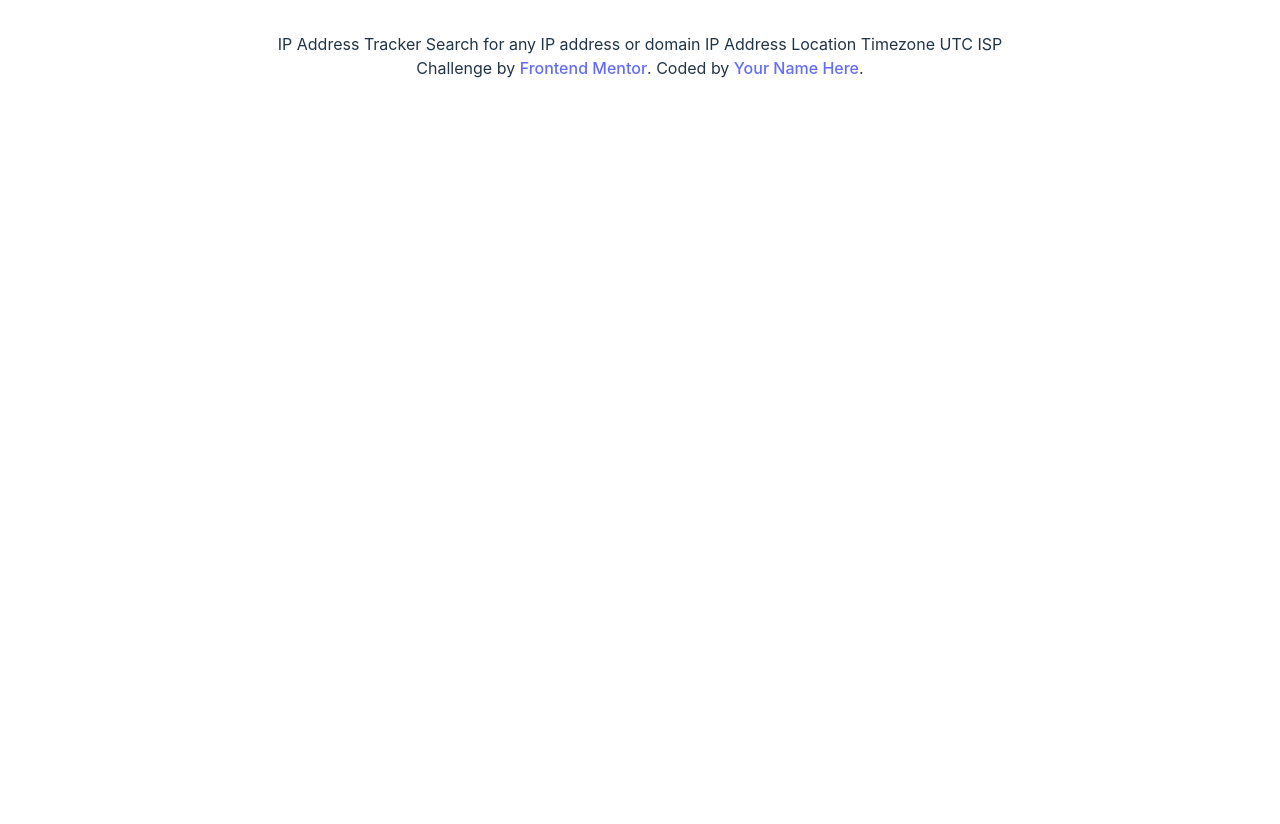
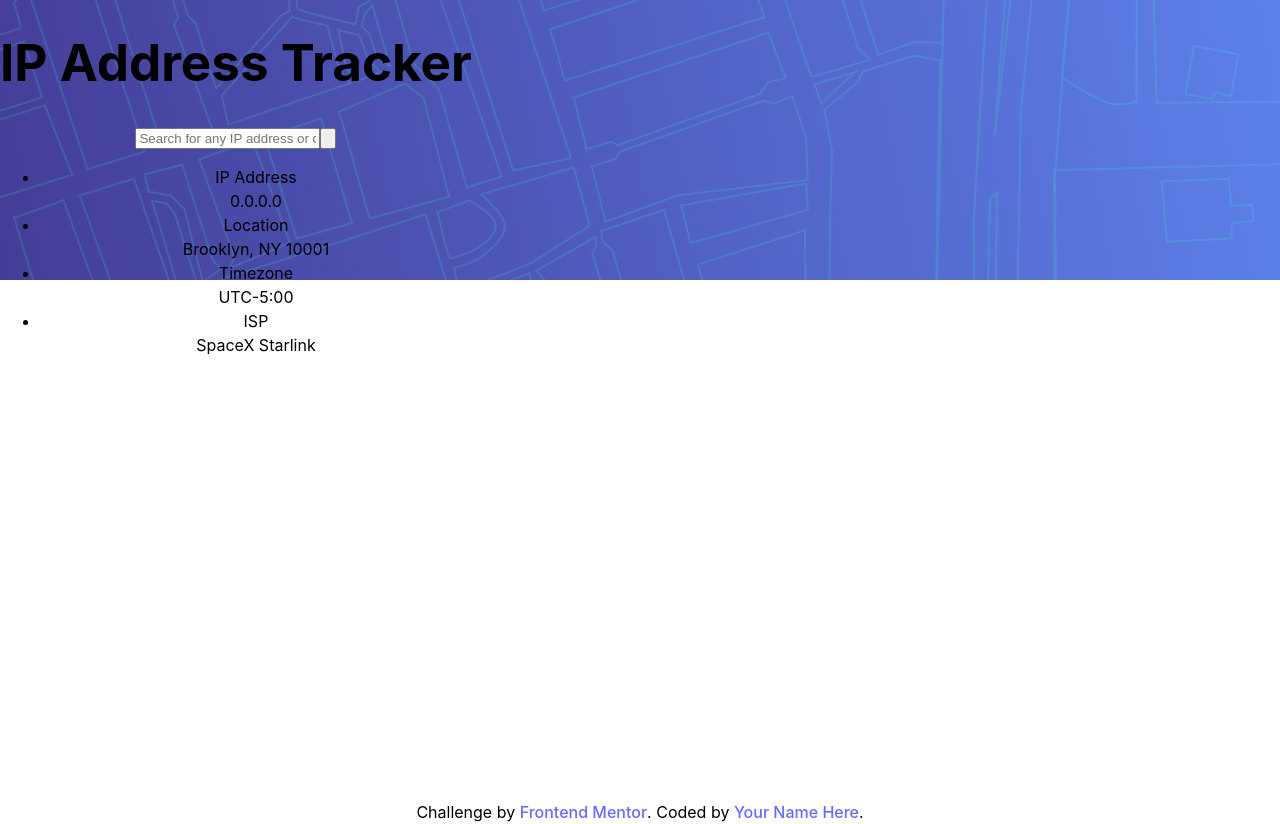
Before and after one commit to Aliaksandr-Bychyk/portfolio-ip-address-tracker, a React (Vite) app: page / in a window 1280 px wide. Before the commit the page ends 800 px from the top, so only its background shows below. Built offline with nearby package versions, Linux system fonts and the light colour scheme.

Commit message:
feat: update App component

```diff
--- a/src/components/App/App.css
+++ b/src/components/App/App.css
@@ -1,6 +1,12 @@
 #root {
-  max-width: 1280px;
-  margin: 0 auto;
-  padding: 2rem;
+  width: 100%;
+  height: 100%;
+  min-height: 100vh;
   text-align: center;
 }
+
+.app {
+  display: flex;
+  flex-direction: column;
+  min-height: 100vh;
+}
--- a/src/components/App/App.tsx
+++ b/src/components/App/App.tsx
@@ -1,22 +1,12 @@
-import './App.css'
+import Background from '../Background/Background.tsx';
+import Layout from '../Layout/Layout.tsx';
+import './App.css';
 
-function App() {
+const App = () => (
+  <div className="app">
+    <Layout />
+    <Background />
+  </div>
+);
 
-  return (
-    <>
-
-    IP Address Tracker
-
-    Search for any IP address or domain
-
-    IP Address
-    Location
-    Timezone
-      UTC {/* add offset value dynamically using the API -->*/}
-    ISP
-
-    </>
-  )
-}
-
-export default App
+export default App;
--- a/src/index.css
+++ b/src/index.css
@@ -2,10 +2,6 @@
   font-family: Inter, system-ui, Avenir, Helvetica, Arial, sans-serif;
   line-height: 1.5;
   font-weight: 400;
-
-  color-scheme: light dark;
-  color: rgba(255, 255, 255, 0.87);
-  background-color: #242424;
 
   font-synthesis: none;
   text-rendering: optimizeLegibility;
@@ -25,8 +21,6 @@ a:hover {
 
 body {
   margin: 0;
-  display: flex;
-  flex-direction: column;
   place-items: center;
   min-width: 320px;
   min-height: 100vh;
@@ -55,16 +49,3 @@ button:focus,
 button:focus-visible {
   outline: 4px auto -webkit-focus-ring-color;
 }
-
-@media (prefers-color-scheme: light) {
-  :root {
-    color: #213547;
-    background-color: #ffffff;
-  }
-  a:hover {
-    color: #747bff;
-  }
-  button {
-    background-color: #f9f9f9;
-  }
-}
```
